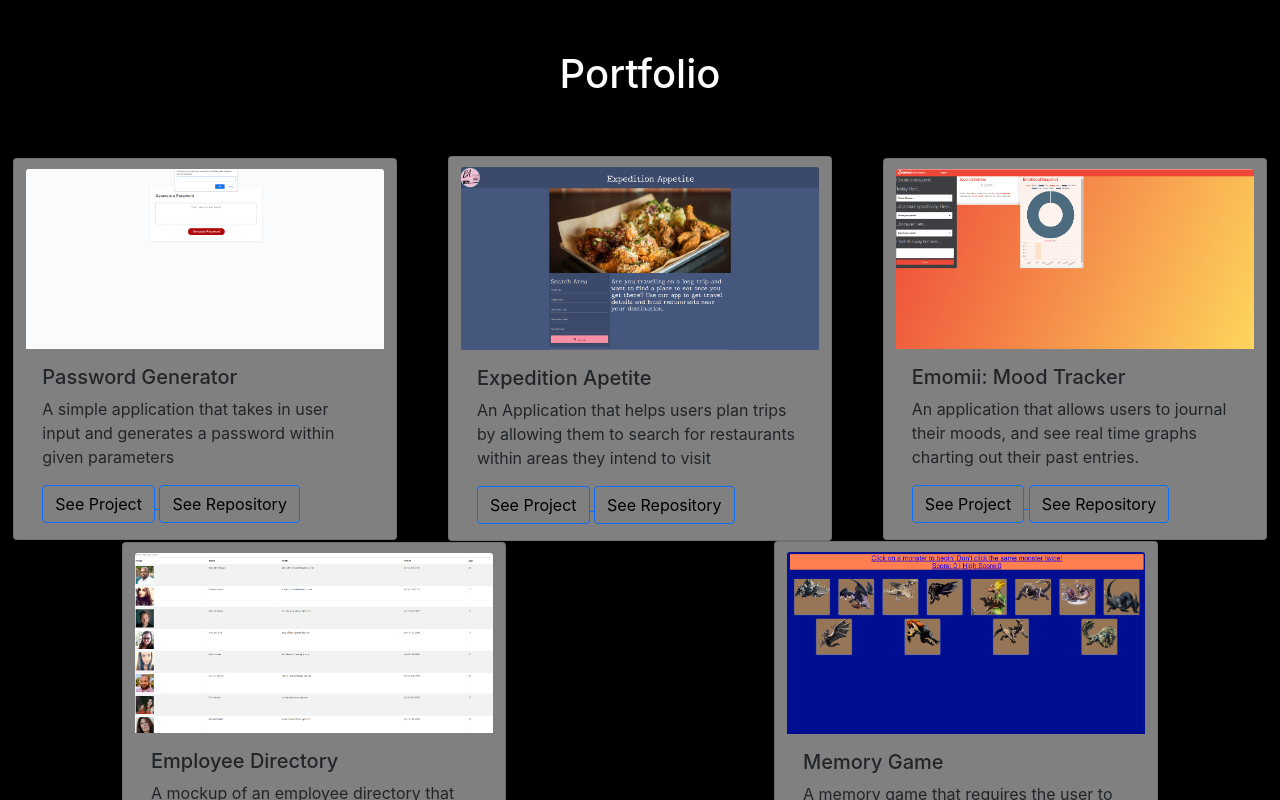
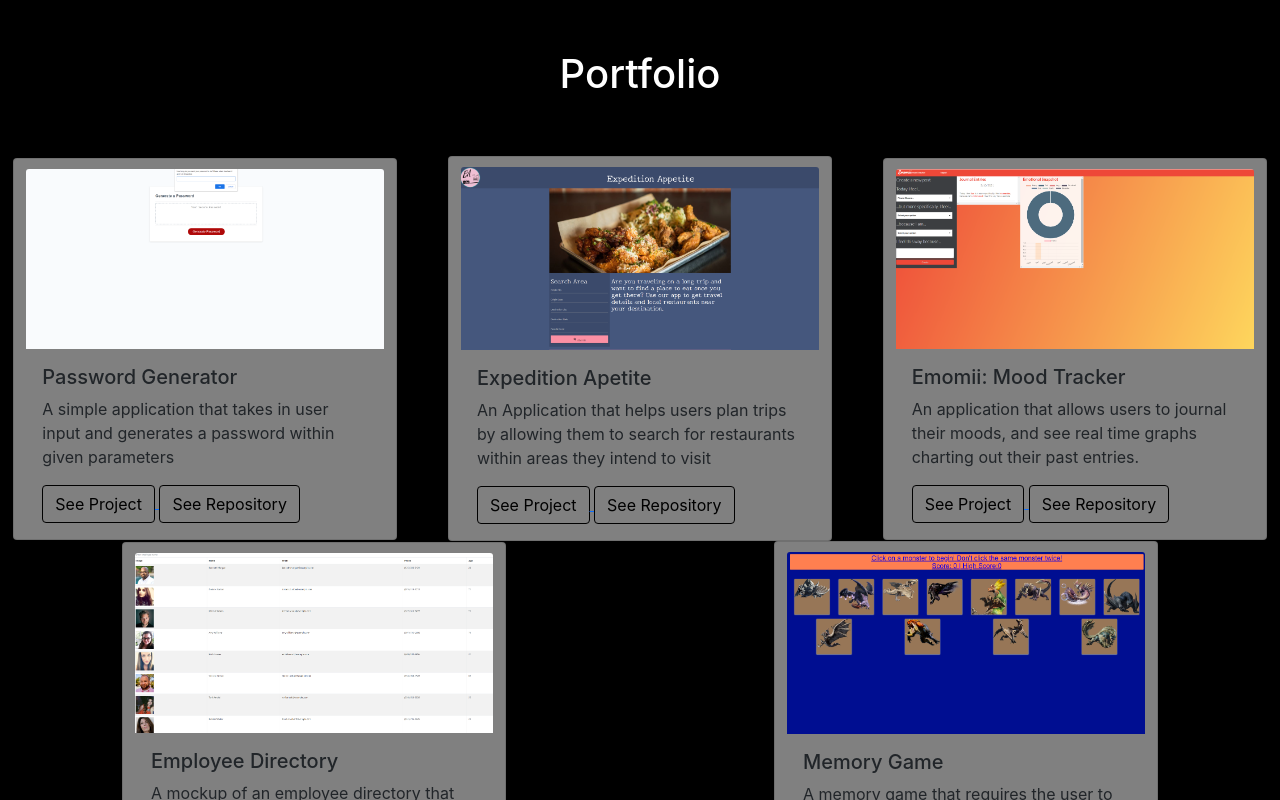
Before and after one commit to SerenaChandler/react-portfolio, a React (Create React App) app: page / in a window 1280 px wide. Shown: the top 800 px of the page. Built offline with nearby package versions, Linux system fonts and the light colour scheme.

Commit message:
changed button border color

```diff
--- a/src/pages/Projects.js
+++ b/src/pages/Projects.js
@@ -22,10 +22,10 @@ const Projects = () => {
               <Card.Title>{project.title}</Card.Title>
               <Card.Text>{project.desc}</Card.Text>
               <a href={project.link} target="_blank">
-                <Button style={{  background: "grey", color: "black" }} variant="primary">See Project</Button>{" "}
+                <Button style={{  background: "grey", color: "black", borderColor: "black" }} variant="primary">See Project</Button>{" "}
               </a>
               <a href={project.repo} target="_blank">
-                <Button style={{  background: "grey", color: "black" }} variant="primary">See Repository</Button>{" "}
+                <Button style={{  background: "grey", color: "black", borderColor: "black"  }} variant="primary">See Repository</Button>{" "}
               </a>
             </Card.Body>
           </Card>
```
